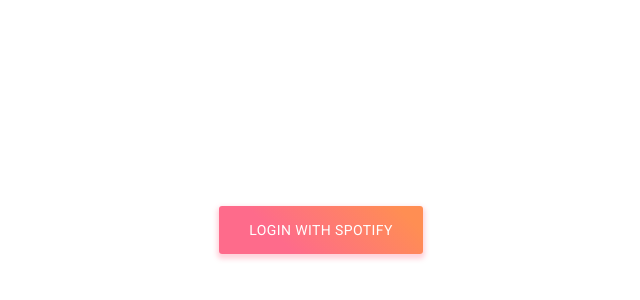
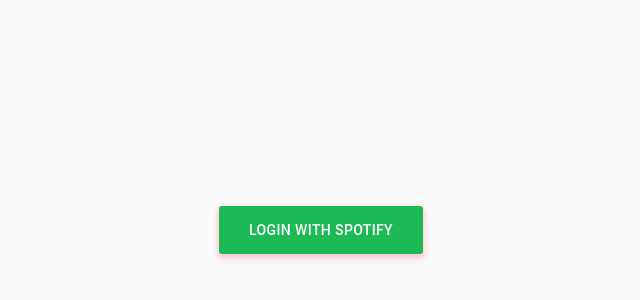
Before and after one commit to carloadamos/react-spotify, a React (Create React App) app in the folder client/: page / in a window 1280 px wide. Shown: the part 170-470 px from the top of the page, without its empty margins (319-959 px from the left). Built offline with nearby package versions, Linux system fonts and the light colour scheme.

Commit message:
Styled playlist

```diff
--- a/client/package.json
+++ b/client/package.json
@@ -14,6 +14,7 @@
     "react": "^17.0.2",
     "react-dom": "^17.0.2",
     "react-redux": "^7.2.4",
+    "react-router-dom": "^5.2.0",
     "react-scripts": "4.0.3",
     "react-spotify-web-playback": "^0.8.2",
     "web-vitals": "^1.0.1"
--- a/client/src/App.js
+++ b/client/src/App.js
@@ -1,16 +1,29 @@
-import React, { useEffect, useState } from "react";
+import React, { useEffect, useState } from 'react';
 
-import Browse from "./Browse";
-import Login from "./Login";
+import Browse from './Browse';
+import Login from './Login';
+import Playlist from './pages/Playlist';
+
+import { BrowserRouter as Router, Route } from 'react-router-dom';
 
 function App() {
   const [code, setCode] = useState(null);
 
   useEffect(() => {
-    setCode(new URLSearchParams(window.location.search).get("code"));
+    setCode(new URLSearchParams(window.location.search).get('code'));
   }, [code]);
 
-  return code ? <Browse code={code} /> : <Login />;
+  // return ;
+  return (
+    <Router>
+      <Route
+        exact
+        path='/'
+        render={() => (code ? <Browse code={code} /> : <Login />)}
+      />
+      <Route exact path='/playlist' component={Playlist} />
+    </Router>
+  );
 }
 
 export default App;
--- a/client/src/Category.js
+++ b/client/src/Category.js
@@ -4,16 +4,19 @@
 import { useDispatch } from 'react-redux';
 import { setPlaylists } from './state/reducer/playlistReducer';
 
+import { useHistory } from 'react-router-dom';
+
 export default function Category({ category }) {
   const dispatch = useDispatch();
+  const history = useHistory();
   const handleClick = (id) => {
     axios
       .post('http://localhost:3001/getPlaylistsForCategory', {
         id,
       })
       .then((response) => {
-        console.log(response.data);
         dispatch(setPlaylists(response.data));
+        history.push('/playlist');
       })
       .catch((err) => console.log(err));
   };
--- a/client/src/Login.js
+++ b/client/src/Login.js
@@ -1,24 +1,27 @@
-import React from "react";
-import { Box, Button, makeStyles } from "@material-ui/core";
+import React from 'react';
+import { Box, Button, makeStyles } from '@material-ui/core';
 
 const AUTH_URL =
-  "https://accounts.spotify.com/authorize?client_id=50b62bcfbdcd4df4b863b71ac89795d7&response_type=code&redirect_uri=http://localhost:3000&scope=streaming%20user-read-email%20user-read-private%20user-library-read%20user-library-modify%20user-read-playback-state%20user-modify-playback-state";
+  'https://accounts.spotify.com/authorize?client_id=50b62bcfbdcd4df4b863b71ac89795d7&response_type=code&redirect_uri=http://localhost:3000&scope=streaming%20user-read-email%20user-read-private%20user-library-read%20user-library-modify%20user-read-playback-state%20user-modify-playback-state';
 
 const useStyles = makeStyles({
   root: {
-    height: "100vh",
-    display: "flex",
-    alignItems: "center",
-    justifyContent: "center",
+    height: '100vh',
+    display: 'flex',
+    alignItems: 'center',
+    justifyContent: 'center',
   },
   loginButton: {
-    background: "linear-gradient(45deg, #FE6B8B 30%, #FF8E53 90%)",
+    background: '#1DB954',
     border: 0,
     borderRadius: 3,
-    boxShadow: "0 3px 5px 2px rgba(255, 105, 135, .3)",
-    color: "white",
+    boxShadow: '0 3px 5px 2px rgba(255, 105, 135, .3)',
+    color: 'white',
     height: 48,
-    padding: "0 30px",
+    padding: '0 30px',
+    '&:hover': {
+      background: '#191414',
+    },
   },
 });
 
--- /dev/null
+++ b/client/src/components/PlaylistCard.js
@@ -0,0 +1,62 @@
+import React from 'react';
+import { makeStyles } from '@material-ui/core/styles';
+import { Box, Typography } from '@material-ui/core';
+
+const useStyles = makeStyles({
+  root: {
+    alignItems: 'center',
+    background: '#181818',
+    borderRadius: '5px',
+    cursor: 'pointer',
+    display: 'flex',
+    flexDirection: 'column',
+    justifyContent: 'center',
+    margin: '15px',
+    width: '190px',
+    '&:hover': {
+      background: '#282828',
+    },
+  },
+  imageWrapper: {
+    marginTop: '15px',
+  },
+  image: {
+    borderRadius: '5px',
+    height: '160px',
+  },
+  textWrapper: {
+    color: '#FFFFFF',
+    flex: '1',
+    overflow: 'hidden',
+    padding: '15px',
+    width: '100%',
+    '& .MuiTypography-subtitle1': {
+      fontWeight: 'bold',
+      overflow: 'hidden',
+    },
+    '& .MuiTypography-subtitle2': {
+      opacity: 0.8,
+      overflow: 'hidden',
+    },
+  },
+});
+
+export default function PlaylistCard({ playlist }) {
+  const styles = useStyles();
+
+  return (
+    <Box className={styles.root} my={1}>
+      <Box className={styles.imageWrapper}>
+        <img
+          src={playlist.imageUrl}
+          alt={playlist.name}
+          className={styles.image}
+        />
+      </Box>
+      <Box className={styles.textWrapper}>
+        <Typography variant='subtitle1'>{playlist.name}</Typography>
+        <Typography variant='subtitle2'>{playlist.description}</Typography>
+      </Box>
+    </Box>
+  );
+}
--- a/client/src/index.css
+++ b/client/src/index.css
@@ -1,15 +1,17 @@
 html {
   height: 100%;
+  box-sizing: border-box;
 }
 
 body {
   margin: 0;
-  font-family: -apple-system, BlinkMacSystemFont, 'Segoe UI', 'Roboto', 'Oxygen',
+  font-family: 'sans-serif', -apple-system, BlinkMacSystemFont, 'Segoe UI', 'Roboto', 'Oxygen',
     'Ubuntu', 'Cantarell', 'Fira Sans', 'Droid Sans', 'Helvetica Neue',
     sans-serif;
   -webkit-font-smoothing: antialiased;
   -moz-osx-font-smoothing: grayscale;
-  height: 100%
+  height: 100%;
+  box-sizing: border-box;
 }
 
 code {
--- a/client/src/index.js
+++ b/client/src/index.js
@@ -1,21 +1,22 @@
-import React from "react";
-import ReactDOM from "react-dom";
-import "./index.css";
-import App from "./App";
-import reportWebVitals from "./reportWebVitals";
+import React from 'react';
+import ReactDOM from 'react-dom';
+import './index.css';
+import App from './App';
+import reportWebVitals from './reportWebVitals';
 
-import { Provider } from "react-redux";
-import store from "./store";
-import '@fontsource/roboto';
-
+import { Provider } from 'react-redux';
+import store from './store';
+import CssBaseline from '@material-ui/core/CssBaseline';
 
 ReactDOM.render(
   <React.StrictMode>
     <Provider store={store}>
-      <App />
+      <CssBaseline>
+        <App />
+      </CssBaseline>
     </Provider>
   </React.StrictMode>,
-  document.getElementById("root")
+  document.getElementById('root')
 );
 
 // If you want to start measuring performance in your app, pass a function
--- /dev/null
+++ b/client/src/pages/Playlist.js
@@ -0,0 +1,41 @@
+import React from 'react';
+import { getPlaylists } from '../state/reducer/playlistReducer';
+import { useSelector } from 'react-redux';
+
+import { Box, Typography } from '@material-ui/core';
+import { makeStyles } from '@material-ui/core/styles';
+
+import PlaylistCard from '../components/PlaylistCard';
+
+const useStyles = makeStyles({
+  root: {
+    background: '#121212',
+    padding: '10px',
+  },
+  grid: {
+    display: 'flex',
+    flexWrap: 'wrap',
+  },
+  title: {
+    color: '#FFFFFF',
+    padding: '10px',
+  },
+});
+
+export default function Playlist() {
+  const styles = useStyles();
+  const playlists = useSelector(getPlaylists);
+
+  return (
+    <Box className={styles.root}>
+      <Typography variant='h1' className={styles.title}>
+        Playlist
+      </Typography>
+      <Box className={styles.grid}>
+        {playlists.map((playlist) => {
+          return <PlaylistCard playlist={playlist} />;
+        })}
+      </Box>
+    </Box>
+  );
+}
```
Also changed, not shown: client/src/pages/PlaylistTracks.js (added, +26 -0 lines), package.json (added, +24 -0 lines), 2 other files (tests, documents, lock files or other folders).
